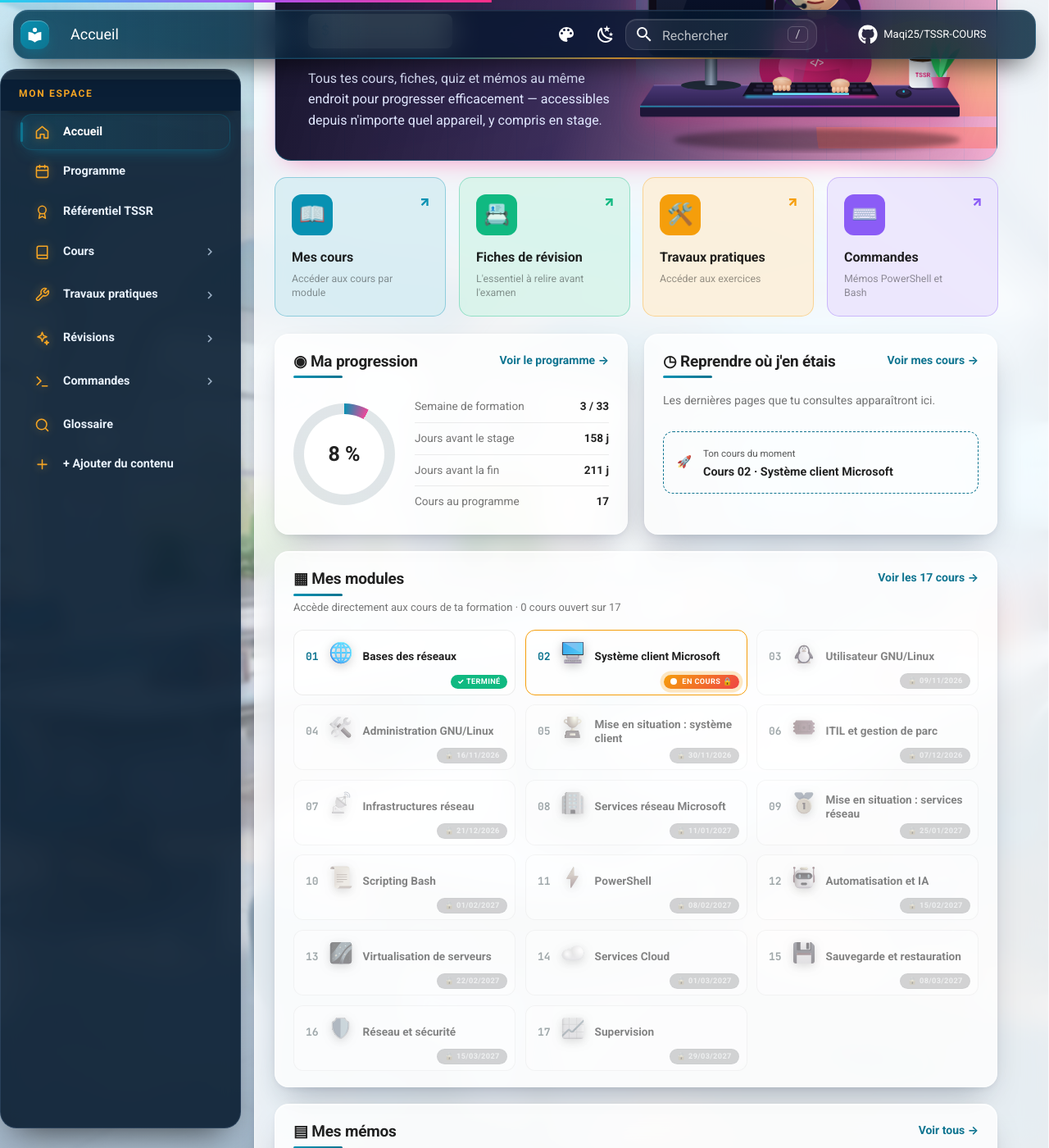
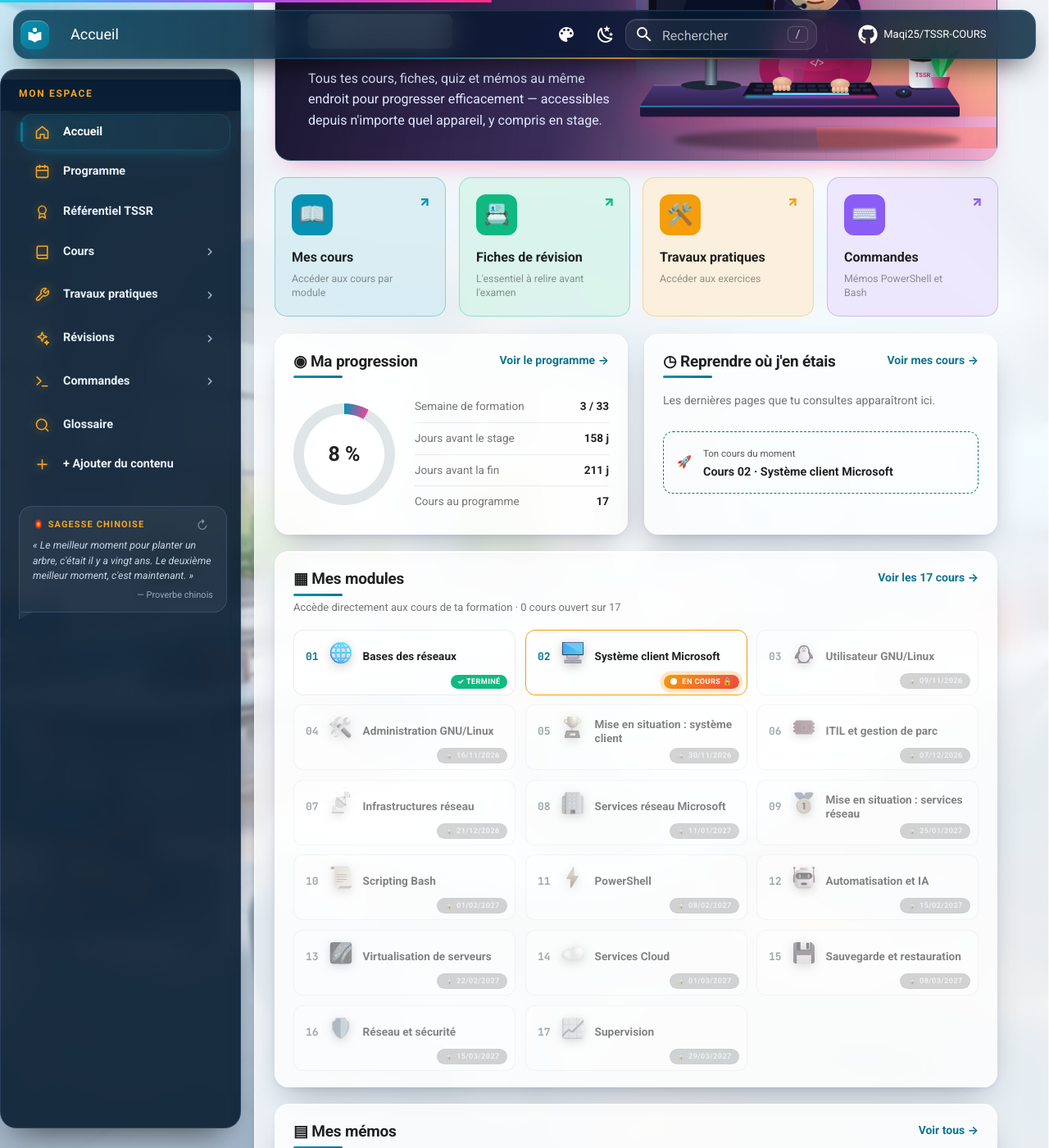
Before and after one commit to Maqi25/TSSR-COURS, an MkDocs documentation site: the page built from docs/index.md, in a window 1280 px wide and 1400 px high, scrolled down 373 px. Shown: the whole window at 82% size. Built offline with MkDocs 1.6.1 and Material for MkDocs 9.7.7, drawn with Linux system fonts in a browser that asks for light colours; comment, search, counter and statistics services are not loaded.

Commit message:
Accueil : coin proverbe chinois ou indien, en bulle discrète à gauche
12 proverbes et sagesses (Lao-tseu, proverbes chinois, Dhammapada, Hitopadesha, Bhagavad-Gita, Gandhi) traduits en français, sur l'apprentissage et la persévérance. Un par jour, bouton ↻ pour en voir un autre. En bas du menu de gauche sur grand écran, sous la progression sur téléphone.

Co-Authored-By: Claude Opus 5.5 <noreply@anthropic.com>

```diff
--- a/docs/javascripts/home.js
+++ b/docs/javascripts/home.js
@@ -280,6 +280,64 @@
     });
   }
 
+  // ------------------------------------------------------------------
+  // Le coin proverbe : une bulle discrète, en bas du menu de gauche.
+  // Un proverbe par jour (le même toute la journée), ↻ pour en voir un autre.
+  // ------------------------------------------------------------------
+  var PROVERBES = [
+    { texte: "Un voyage de mille lieues commence par un premier pas.", source: "Lao-tseu, Tao-tö-king", pays: "chine" },
+    { texte: "Apprendre, c'est ramer à contre-courant : dès qu'on cesse, on recule.", source: "Proverbe chinois", pays: "chine" },
+    { texte: "N'aie pas peur d'avancer lentement, aie peur de t'arrêter.", source: "Proverbe chinois", pays: "chine" },
+    { texte: "Les gouttes d'eau finissent par percer la pierre.", source: "Proverbe chinois", pays: "chine" },
+    { texte: "L'habileté naît de la pratique.", source: "Proverbe chinois", pays: "chine" },
+    { texte: "J'entends et j'oublie, je vois et je me souviens, je fais et je comprends.", source: "Proverbe chinois", pays: "chine" },
+    { texte: "Celui qui pose une question est bête cinq minutes ; celui qui n'en pose pas le reste toute sa vie.", source: "Proverbe chinois", pays: "chine" },
+    { texte: "Le meilleur moment pour planter un arbre, c'était il y a vingt ans. Le deuxième meilleur moment, c'est maintenant.", source: "Proverbe chinois", pays: "chine" },
+    { texte: "Goutte après goutte, la cruche se remplit.", source: "Dhammapada (Inde)", pays: "inde" },
+    { texte: "Le savoir donne l'humilité ; l'humilité donne la valeur.", source: "Hitopadesha (Inde)", pays: "inde" },
+    { texte: "Agis selon ton devoir, sans t'inquiéter du résultat.", source: "Bhagavad-Gita (Inde)", pays: "inde" },
+    { texte: "Vis comme si tu devais mourir demain. Apprends comme si tu devais vivre toujours.", source: "Attribué à Gandhi (Inde)", pays: "inde" },
+  ];
+
+  function setupProverbe() {
+    // numéro du jour depuis 1970 : change à minuit, identique toute la journée
+    var day = Math.floor((Date.now() - new Date().getTimezoneOffset() * 60000) / DAY);
+    var index = day % PROVERBES.length;
+
+    var bubble = document.createElement("aside");
+    bubble.className = "tssr-proverbe";
+    bubble.setAttribute("aria-label", "Proverbe du jour");
+    bubble.innerHTML =
+      '<div class="tssr-proverbe-head"><span class="tssr-proverbe-titre"></span>' +
+      '<button type="button" class="tssr-proverbe-next" title="Un autre proverbe" aria-label="Un autre proverbe">↻</button></div>' +
+      '<p class="tssr-proverbe-texte"></p><p class="tssr-proverbe-source"></p>';
+
+    function show(i) {
+      var p = PROVERBES[i];
+      bubble.querySelector(".tssr-proverbe-titre").textContent = p.pays === "inde" ? "🪷 Sagesse indienne" : "🏮 Sagesse chinoise";
+      bubble.querySelector(".tssr-proverbe-texte").textContent = "« " + p.texte + " »";
+      bubble.querySelector(".tssr-proverbe-source").textContent = "— " + p.source;
+      bubble.classList.remove("is-new");
+      void bubble.offsetWidth;          // relance la petite animation d'apparition
+      bubble.classList.add("is-new");
+    }
+
+    bubble.querySelector(".tssr-proverbe-next").addEventListener("click", function () {
+      index = (index + 1) % PROVERBES.length;
+      show(index);
+    });
+    show(index);
+
+    // Grand écran : en bas du menu de gauche. Sinon : dans la page, sous la progression.
+    var sidebar = document.querySelector(".md-sidebar--primary .md-sidebar__inner");
+    var wide = window.matchMedia("(min-width: 76.25em)").matches;
+    if (wide && sidebar) sidebar.appendChild(bubble);
+    else {
+      var row = document.querySelector(".tssr-home-row");
+      if (row) row.insertAdjacentElement("afterend", bubble);
+    }
+  }
+
   document.addEventListener("DOMContentLoaded", function () {
     rememberPage();
     markProgramme();
@@ -292,5 +350,6 @@
     suggestNext(markSeenModules());
     setupEntrance();
     setupTilt();
+    setupProverbe();
   });
 })();
--- a/docs/stylesheets/home.css
+++ b/docs/stylesheets/home.css
@@ -665,3 +665,100 @@
   background: linear-gradient(90deg, #0891b2, #ff2e88);
 }
 .md-typeset .tssr-home-memo.is-prog .tssr-home-memo-icon { background: var(--tssr-home-cyan); }
+
+/* --------------------------------------------------------------------
+   Coin proverbe (home.js) : bulle discrète en bas du menu de gauche,
+   ou dans la page sur petit écran
+   -------------------------------------------------------------------- */
+.tssr-proverbe {
+  position: relative;
+  margin: 1.2rem 0.8rem 0.6rem 1.1rem;
+  padding: 0.65rem 0.8rem 0.6rem;
+  border-radius: 16px 16px 16px 4px;
+  border: 1px solid rgba(148, 197, 255, 0.16);
+  background: rgba(255, 255, 255, 0.05);
+  color: #c9d6e4;
+  font-size: 0.62rem;
+  line-height: 1.5;
+}
+
+/* la petite queue de la bulle, en bas à gauche */
+.tssr-proverbe::after {
+  content: "";
+  position: absolute;
+  left: -1px;
+  bottom: -0.45rem;
+  width: 0.9rem;
+  height: 0.45rem;
+  border-left: 1px solid rgba(148, 197, 255, 0.16);
+  background: inherit;
+  clip-path: polygon(0 0, 100% 0, 0 100%);
+}
+
+.tssr-proverbe-head {
+  display: flex;
+  align-items: center;
+  justify-content: space-between;
+  gap: 0.4rem;
+  margin-bottom: 0.3rem;
+}
+
+.tssr-proverbe-titre {
+  font-size: 0.55rem;
+  font-weight: 800;
+  letter-spacing: 0.1em;
+  text-transform: uppercase;
+  color: #f5a524;
+}
+
+.tssr-proverbe-next {
+  padding: 0 0.3rem;
+  border-radius: 6px;
+  font-size: 0.75rem;
+  color: inherit;
+  opacity: 0.55;
+  cursor: pointer;
+  transition: opacity 0.2s ease, transform 0.35s ease;
+}
+
+.tssr-proverbe-next:hover {
+  opacity: 1;
+  transform: rotate(180deg);
+}
+
+.tssr-proverbe p {
+  margin: 0;
+}
+
+.tssr-proverbe-texte {
+  font-style: italic;
+}
+
+.tssr-proverbe-source {
+  margin-top: 0.3rem !important;
+  font-size: 0.55rem;
+  text-align: right;
+  opacity: 0.7;
+}
+
+.tssr-proverbe.is-new .tssr-proverbe-texte {
+  animation: tssr-proverbe-in 0.5s ease;
+}
+
+@keyframes tssr-proverbe-in {
+  from { opacity: 0; transform: translateY(4px); }
+}
+
+/* sur petit écran, la bulle est dans la page : couleurs de la page */
+.md-typeset .tssr-proverbe {
+  margin: 0;
+  max-width: 34rem;
+  color: var(--md-default-fg-color--light);
+  background: var(--tssr-glass);
+  border-color: var(--tssr-glass-border);
+  box-shadow: var(--tssr-shadow);
+}
+
+@media (prefers-reduced-motion: reduce) {
+  .tssr-proverbe.is-new .tssr-proverbe-texte { animation: none; }
+}
```
